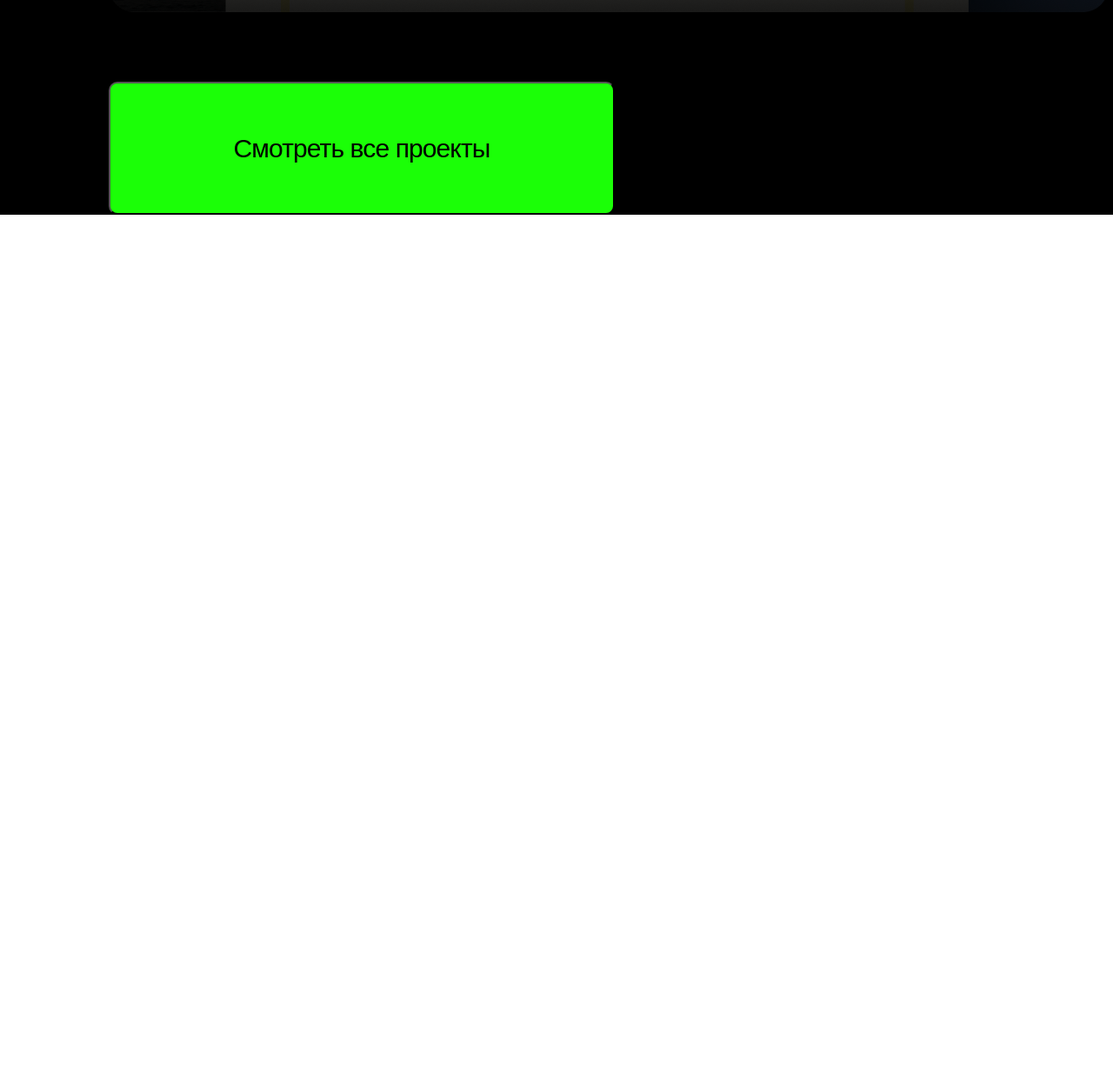
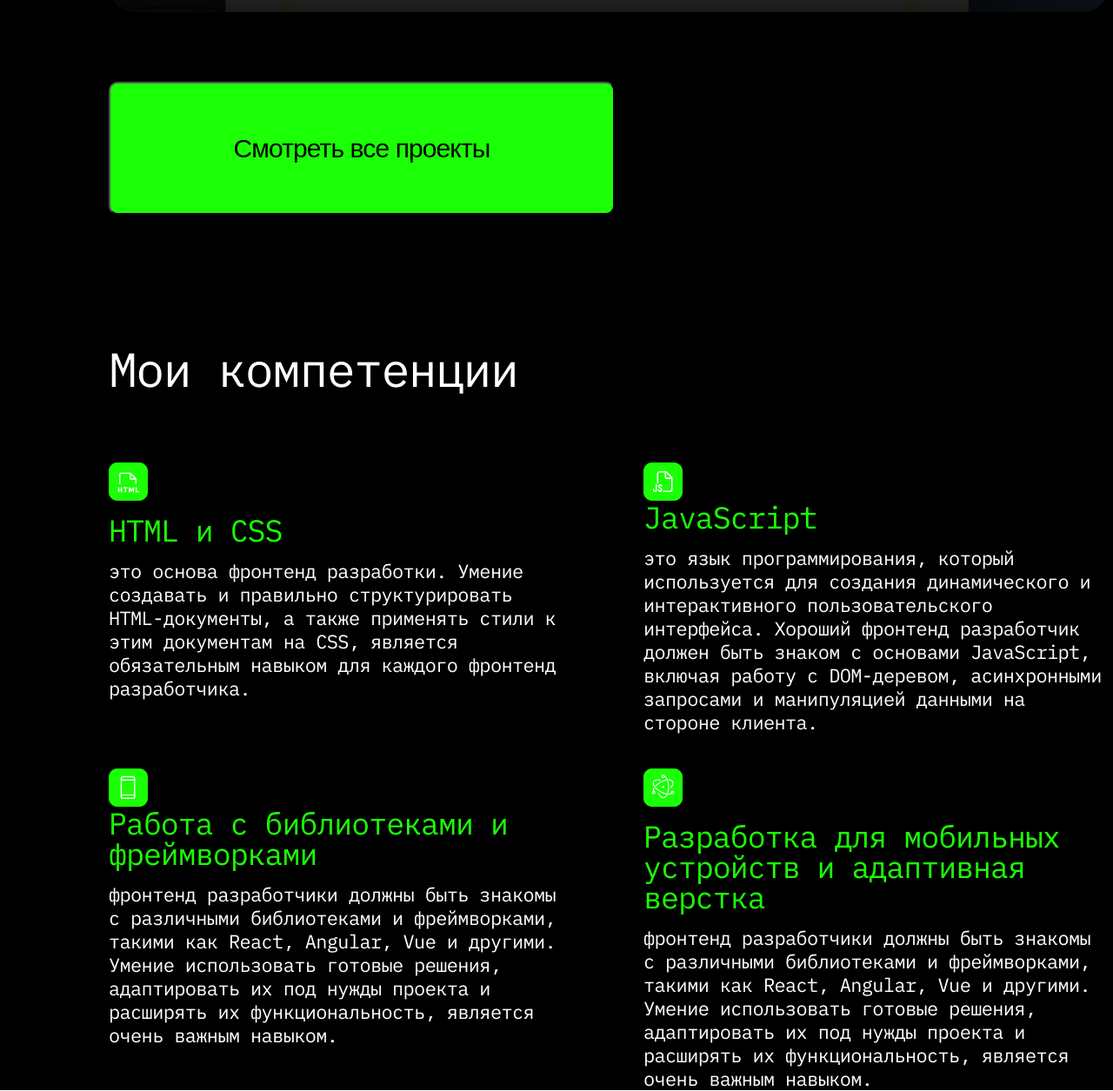
Before and after one commit to NafisGH/my_portfolio, a plain HTML site: page index.html in a window 1280 px wide. Shown: the part 2646-3901 px from the top of the page at 87% size. Before the commit the page ends 2893 px from the top, so only its background shows below. Drawn offline with Linux system fonts and the light colour scheme.

Commit message:
section competencies

```diff
--- a/index.html
+++ b/index.html
@@ -40,7 +40,6 @@
             <div class="projects__container">
                 <div class="projects__inner">
                         <p class="projects__title">Самые свежие проекты</p>
-
                             <div class="slide__metrica-img">
                                 <div class="slide__name_wrapper">
                                     <p class="slide__name">дизайн интерьера</p>
@@ -69,8 +68,36 @@
                                     <p>верстка</p>
                                 </div>
                             </div>
+                        <button class="projects__btn-see-all">Смотреть все проекты</button>
+                </div>
+            </div>
+        </section>
 
-                        <button class="projects__btn-see-all">Смотреть все проекты</button>
+        <section class="competencies">
+            <div class="competencies__inner">
+                <h2 class="competencies__title">Мои компетенции</h2>
+                <div class="competencies__skills-wrapper">
+                    <div class="skill-html-css">
+                        <img src="./resources/img/html.png" alt="">
+                        <p class="skill-title">HTML и CSS</p>
+                        <p class="skill-description">это основа фронтенд разработки. Умение создавать и правильно структурировать HTML-документы, а также применять стили к этим документам на CSS, является обязательным навыком для каждого фронтенд разработчика.</p>
+                    </div>
+                    <div class="skill-js">
+                        <img src="./resources/img/JS.png" alt="">
+                        <p class="skill-title">JavaScript</p>
+                        <p class="skill-description">это язык программирования, который используется для создания динамического и интерактивного пользовательского интерфейса. Хороший фронтенд разработчик должен быть знаком с основами JavaScript, включая работу с DOM-деревом, асинхронными запросами и манипуляцией данными на стороне клиента.</p>
+                    </div>
+                    <div class="skill-frameworks">
+                        <img src="./resources/img/frameworks.png" alt="">
+                        <p class="skill-title">Работа с библиотеками и фреймворками</p>
+                        <p class="skill-description">фронтенд разработчики должны быть знакомы с различными библиотеками и фреймворками, такими как React, Angular, Vue и другими. Умение использовать готовые решения, адаптировать их под нужды проекта и расширять их функциональность, является очень важным навыком.</p>
+                    </div>
+                    <div class="skill-html-css">
+                        <img src="./resources/img/phone.png" alt="">
+                        <p class="skill-title">Разработка для мобильных устройств и адаптивная верстка</p>
+                        <p class="skill-description">фронтенд разработчики должны быть знакомы с различными библиотеками и фреймворками, такими как React, Angular, Vue и другими. Умение использовать готовые решения, адаптировать их под нужды проекта и расширять их функциональность, является очень важным навыком.</p>
+                    </div>
+
                 </div>
 
             </div>
--- /dev/null
+++ b/styles/_competencies.scss
@@ -0,0 +1,38 @@
+.competencies {
+    width: 1400px;
+    margin: 0 auto;
+    background: #000;
+    padding-left: 125px;
+    padding-right: 125px;
+}
+.competencies__title {
+    color: #FFF;
+    font-size: 55px;
+    letter-spacing: -1.65px;
+    margin-bottom: 80px;
+}
+.competencies__skills-wrapper {
+    display: flex;
+    flex-wrap: wrap;
+    justify-content: space-between;
+    row-gap: 40px;
+}
+.skill-html-css {
+    img {
+        margin-bottom: 15px;
+    }
+}
+.skill-title {
+    width: 535px;
+    color: #1BFF07;
+    font-size: 35px;
+    letter-spacing: -1.05px;
+    margin-bottom: 15px;
+}
+.skill-description {
+    width: 535px;
+    color: #FFF;
+    font-size: 22px;
+    letter-spacing: -0.66px;
+    line-height: 27px;
+}
--- a/styles/_projects.scss
+++ b/styles/_projects.scss
@@ -14,6 +14,7 @@
     background: #000;
     padding-left: 125px;
     padding-right: 125px;
+    padding-bottom: 150px;
 }
 .projects__inner {
     padding-top: 150px;
--- a/styles/index.scss
+++ b/styles/index.scss
@@ -1,5 +1,6 @@
 @import "./header";
 @import "./projects";
+@import "./competencies";
 
 html {
     scroll-behavior: smooth;
```
Also changed, not shown: css/index.css, resources/img/JS.png (renamed from img/JS.png), resources/img/frameworks.png (renamed from img/frameworks.png), resources/img/html.png (renamed from img/html.png), resources/img/phone.png (renamed from img/phone.png), 1 other file.
